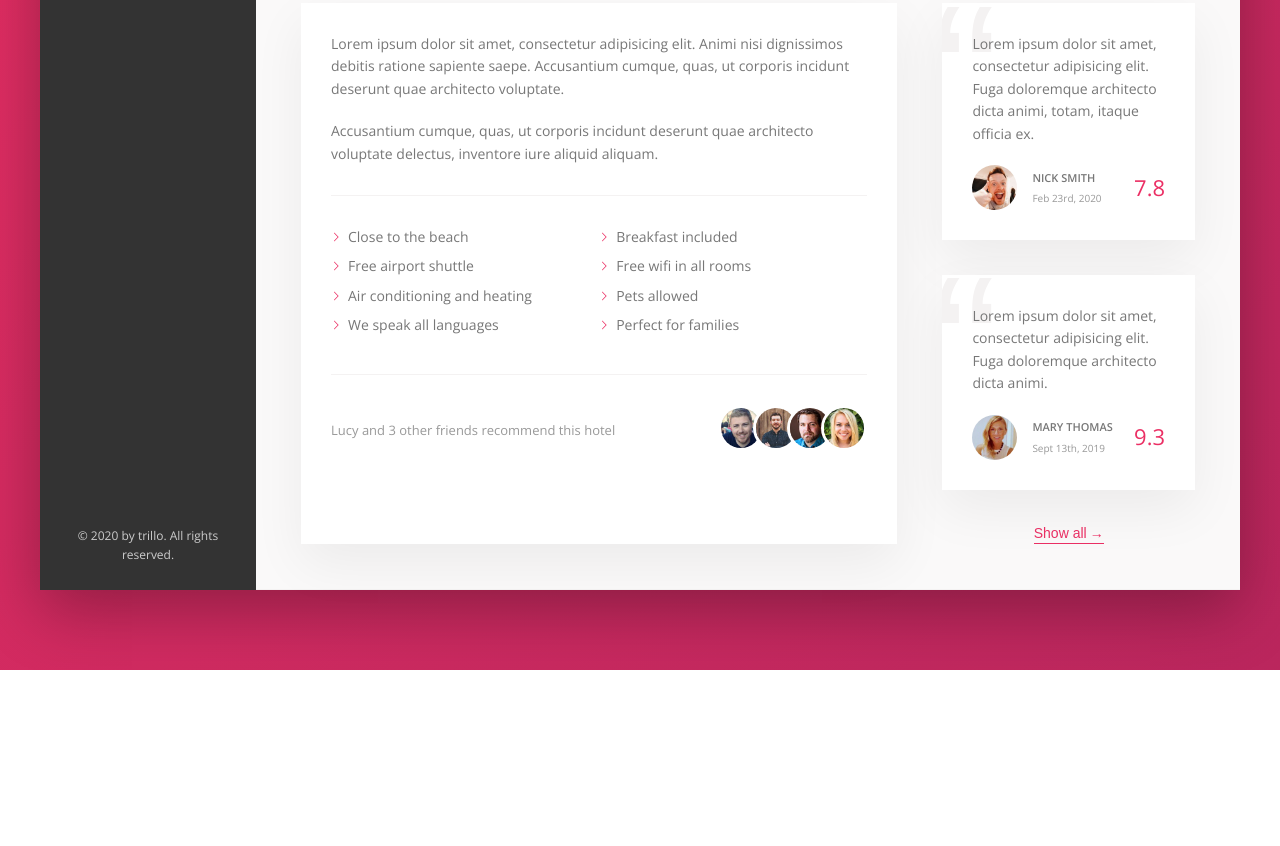
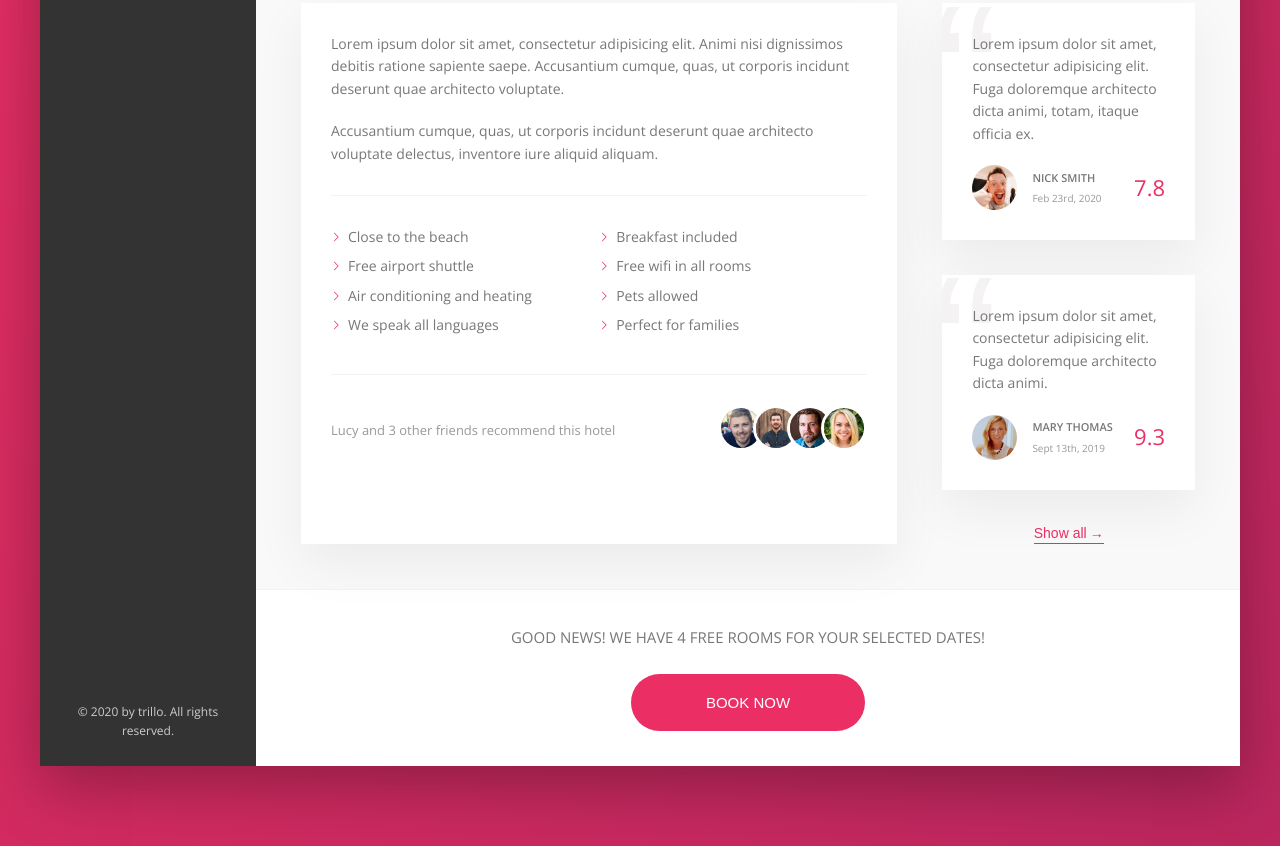
Before and after one commit to andreitch/learnflexbox, a website: page index.html in a window 1280 px wide. Shown: the part 645-1491 px from the top of the page. Before the commit the page ends 1315 px from the top, so only its background shows below. Drawn offline with nearby package versions, Linux system fonts and the light colour scheme.

Commit message:
CTA Section

```diff
--- a/index.html
+++ b/index.html
@@ -206,10 +206,15 @@
             <div class="user-reviews">
               <figure class="review">
                 <blockquote class="review__text">
-                  Lorem ipsum dolor sit amet, consectetur adipisicing elit. Fuga doloremque architecto dicta animi, totam, itaque officia ex.
+                  Lorem ipsum dolor sit amet, consectetur adipisicing elit. Fuga
+                  doloremque architecto dicta animi, totam, itaque officia ex.
                 </blockquote>
                 <figcaption class="review__user">
-                  <img src="img/user-1.jpg" alt="User 1" class="review__photo">
+                  <img
+                    src="img/user-1.jpg"
+                    alt="User 1"
+                    class="review__photo"
+                  />
                   <div class="review__user-box">
                     <p class="review__user-name">Nick Smith</p>
                     <p class="review__user-date">Feb 23rd, 2020</p>
@@ -220,10 +225,15 @@
 
               <figure class="review">
                 <blockquote class="review__text">
-                  Lorem ipsum dolor sit amet, consectetur adipisicing elit. Fuga doloremque architecto dicta animi.
+                  Lorem ipsum dolor sit amet, consectetur adipisicing elit. Fuga
+                  doloremque architecto dicta animi.
                 </blockquote>
                 <figcaption class="review__user">
-                  <img src="img/user-2.jpg" alt="User 2" class="review__photo">
+                  <img
+                    src="img/user-2.jpg"
+                    alt="User 2"
+                    class="review__photo"
+                  />
                   <div class="review__user-box">
                     <p class="review__user-name">Mary Thomas</p>
                     <p class="review__user-date">Sept 13th, 2019</p>
@@ -233,6 +243,17 @@
               </figure>
 
               <button class="btn-inline">Show all<span>&rarr;</span></button>
+            </div>
+          </div>
+
+          <div class="cta">
+            <h2 class="cta__book-now">
+              Good news! We have 4 free rooms for your selected dates!
+            </h2>
+            <button class="btn">
+              <span class="btn__visible">Book now</span>
+              <span class="btn__invisible">Only 4 rooms left</span>
+            </button>
           </div>
         </main>
       </div>
--- a/sass/_components.scss
+++ b/sass/_components.scss
@@ -416,3 +416,71 @@
     z-index: 1;
   }
 }
+
+.cta {
+  padding: 3.5rem 0;
+  text-align: center;
+
+  &__book-now {
+    font-size: 1.5rem;
+    font-weight: 300;
+    text-transform: uppercase;
+    margin-bottom: 2.5rem;
+  }
+}
+
+.btn {
+  font-size: 1.5rem;
+  font-weight: 300;
+  text-transform: uppercase;
+  border-radius: 100px;
+  border: none;
+  background-image: linear-gradient(
+    to right,
+    var(--color-primary-light),
+    var(--color-primary)
+  );
+  color: #fff;
+  position: relative;
+  overflow: hidden;
+  cursor: pointer;
+
+  & > * {
+    display: inline-block;
+    height: 100%;
+    transition: all 0.2s;
+  }
+
+  &__visible {
+    padding: 2rem 7.5rem;
+  }
+
+  &__invisible {
+    position: absolute;
+    padding: 2rem 0;
+    left: 0;
+    top: -100%;
+    width: 100%;
+  }
+
+  &:hover {
+    background-image: linear-gradient(
+      to left,
+      var(--color-primary-light),
+      var(--color-primary)
+    );
+  }
+
+  &:hover &__visible {
+    transform: translateY(100%);
+  }
+
+  &:hover &__invisible {
+    top: 0;
+  }
+
+  &:focus {
+    outline: none;
+    animation: pulsate 1s infinite;
+  }
+}
```
Also changed, not shown: css/style.css.
